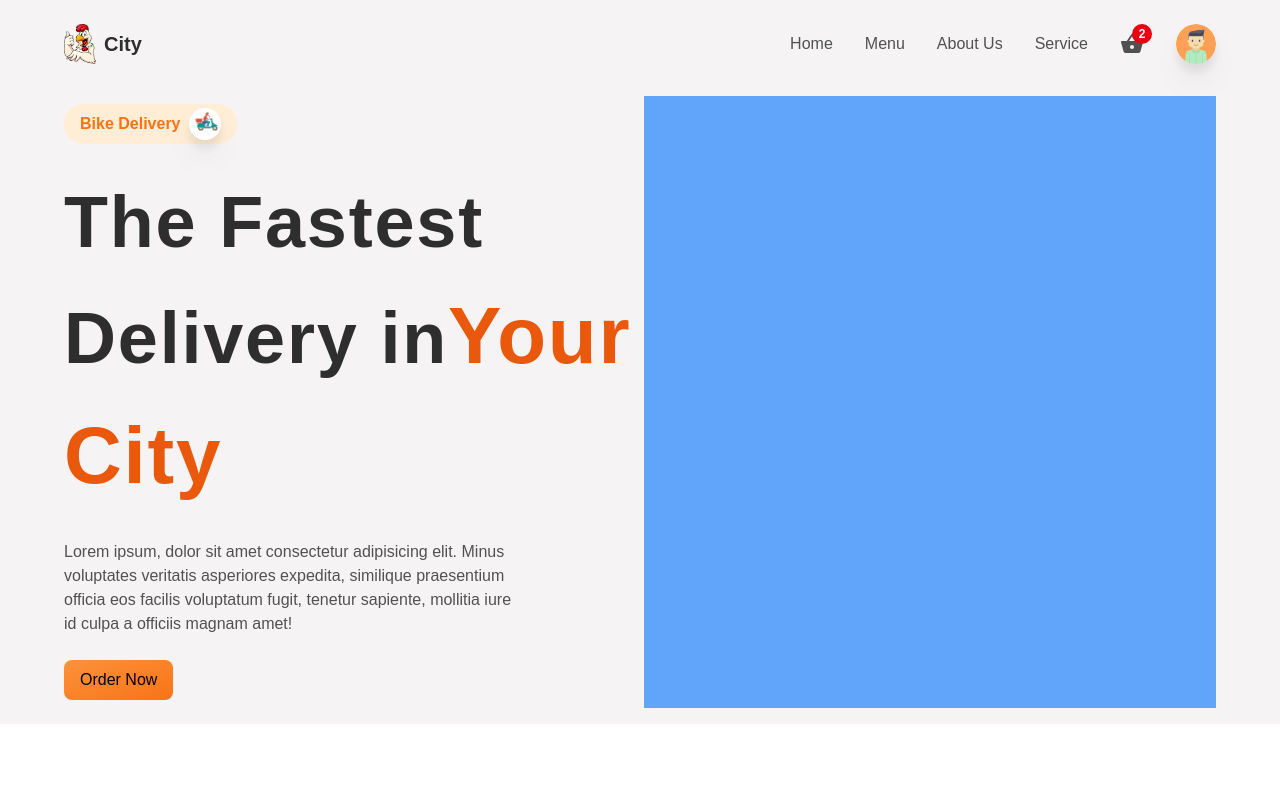
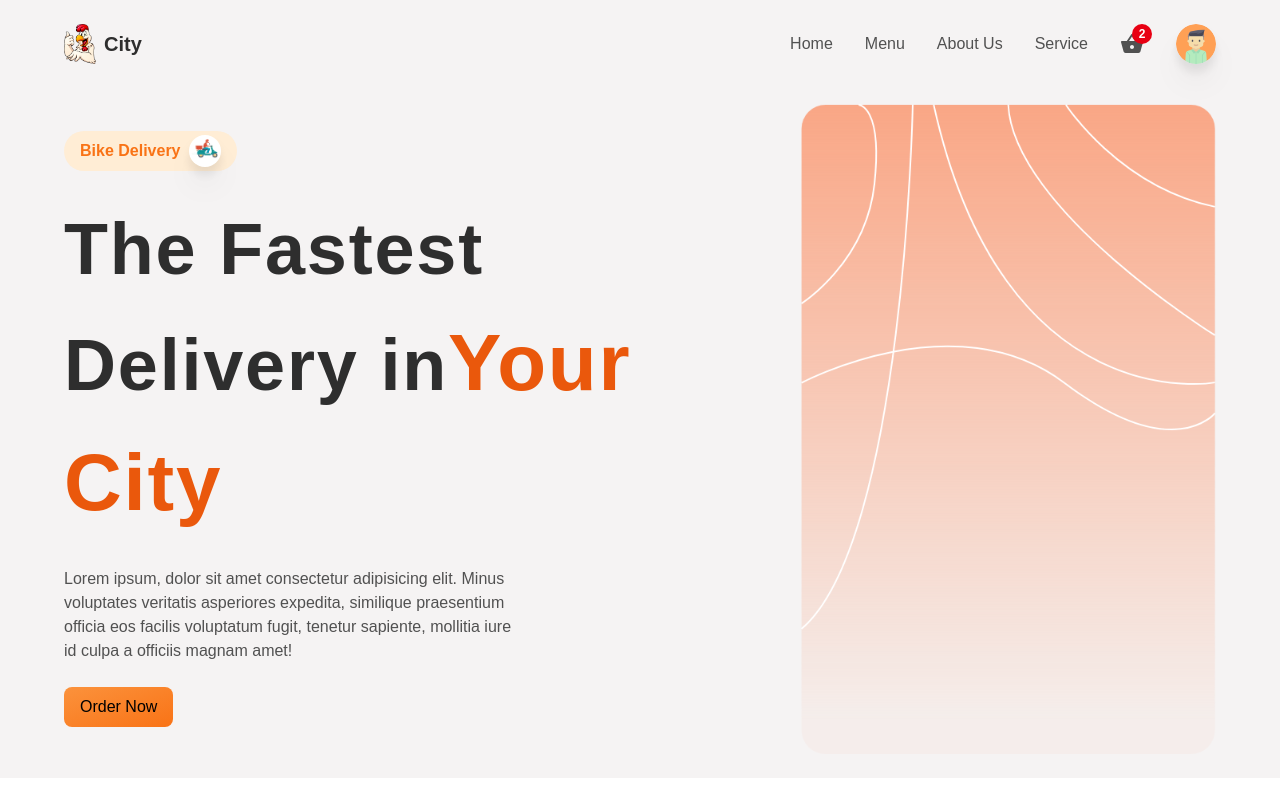
Before and after one commit to luizsaulo/food-delivery-app, a React (Create React App) app: page / in a window 1280 px wide. Shown: the top 792 px of the page. Built offline with nearby package versions, Linux system fonts and the light colour scheme.

Commit message:
working on the body container and fixing the home container as well

```diff
--- /dev/null
+++ b/src/components/HomeContainer.js
@@ -0,0 +1,52 @@
+import React from "react";
+import Delivery from "../img/delivery.png";
+import HeroBg from '../img/heroBg.png';
+
+
+const HomeContainer = () => {
+  return (
+    <section className="grid grid-cols-1 md:grid-cols-2 gap-2 w-full" id="home">
+      <div className="py-2 flex-1 flex flex-col items-start justify-center gap-6">
+        <div className="flex items-center gap-2 justify-center bg-orange-100 px-4 py-1 rounded-full">
+          <p className="text-base text-orange-500 font-semibold">
+            Bike Delivery
+          </p>
+          <div className="w-8 h-8 bg-white rounded-full overflow-hidden drop-shadow-xl">
+            <img
+              src={Delivery}
+              className="w-full h-full object-contain"
+              alt="delivery"
+            />
+          </div>
+        </div>
+
+        <p className="text-[2.5rem] lg:text-[4.5rem] font-bold tracking-wide text-headingColor">
+          The Fastest Delivery in
+          <span className="text-orange-600 text-[3rem] lg:text-[5rem]">
+            Your City
+          </span>
+        </p>
+
+        <p className="text-base text-textColor text-center md:text-left md:w-[80%]">
+          Lorem ipsum, dolor sit amet consectetur adipisicing elit. Minus
+          voluptates veritatis asperiores expedita, similique praesentium
+          officia eos facilis voluptatum fugit, tenetur sapiente, mollitia iure
+          id culpa a officiis magnam amet!
+        </p>
+
+        <button
+          type="button"
+          className="bg-gradient-to-br from-orange-400 to-orange-500 w-full md:w-auto px-4 py-2
+        rounded-lg hover:shadow-lg transition-all ease-in-out duration-100"
+        >
+          Order Now
+        </button>
+      </div>
+      <div className="py-2 flex-1 flex items-center">
+          <img src={HeroBg} className='ml-auto h-650' alt="hero-bg" />
+      </div>
+    </section>
+  );
+};
+
+export default HomeContainer;
--- a/src/components/MainContainer.jsx
+++ b/src/components/MainContainer.jsx
@@ -1,44 +1,10 @@
 import React from "react";
-import Delivery from "../img/delivery.png";
+import HomeContainer from './HomeContainer';
 
 const MainContainer = () => {
   return (
-    <div className="grid grid-cols-1 md:grid-cols-2 gap-2">
-      <div className="py-2 flex-1 flex flex-col items-start justify-center gap-6">
-        <div className="flex items-center gap-2 justify-center bg-orange-100 px-4 py-1 rounded-full">
-          <p className="text-base text-orange-500 font-semibold">
-            Bike Delivery
-          </p>
-          <div className="w-8 h-8 bg-white rounded-full overflow-hidden drop-shadow-xl">
-            <img
-              src={Delivery}
-              className="w-full h-full object-contain"
-              alt="delivery"
-            />
-          </div>
-        </div>
-
-        <p className="text-[2.5rem] lg:text-[4.5rem] font-bold tracking-wide text-headingColor">
-          The Fastest Delivery in
-          <span className="text-orange-600 text-[3rem] lg:text-[5rem]">Your City</span>
-        </p>
-
-        <p className="text-base text-textColor text-center md:text-left md:w-[80%]">
-          Lorem ipsum, dolor sit amet consectetur adipisicing elit. Minus
-          voluptates veritatis asperiores expedita, similique praesentium
-          officia eos facilis voluptatum fugit, tenetur sapiente, mollitia iure
-          id culpa a officiis magnam amet!
-        </p>
-
-        <button
-          type="button"
-          className="bg-gradient-to-br from-orange-400 to-orange-500 w-full md:w-auto px-4 py-2
-          rounded-lg hover:shadow-lg transition-all ease-in-out duration-100"
-        >
-          Order Now
-        </button>
-      </div>
-      <div className="py-2 bg-blue-400 flex-1"></div>
+    <div className="w-full h-auto flex flex-col items-center justify-center">
+      <HomeContainer />
     </div>
   );
 };
--- a/src/components/index.js
+++ b/src/components/index.js
@@ -1,3 +1,4 @@
 export { default as Header } from './Header';
-export { default as MainContainer } from './MainContainer'
-export { default as CreateContainer } from './CreateContainer'
+export { default as MainContainer } from './MainContainer';
+export { default as CreateContainer } from './CreateContainer';
+export { default as HomeContainer } from './HomeContainer';
--- a/src/index.css
+++ b/src/index.css
@@ -13,6 +13,7 @@
 
   html, body{
       scroll-behavior: smooth;
+      overflow-x: hidden;
   }
 
   @tailwind base;
--- a/tailwind.config.js
+++ b/tailwind.config.js
@@ -26,6 +26,7 @@ module.exports = {
         420: "420px",
         510: "510px",
         600: "600px",
+        650: "650px",
         685: "685px",
         800: "800px",
         "90vh": "90vh",
```
